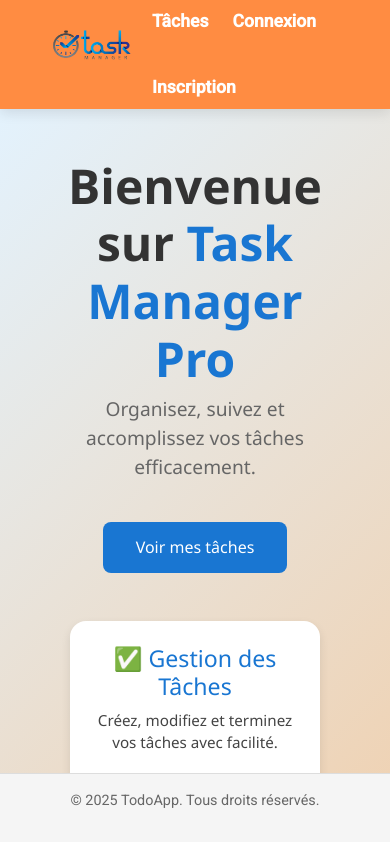
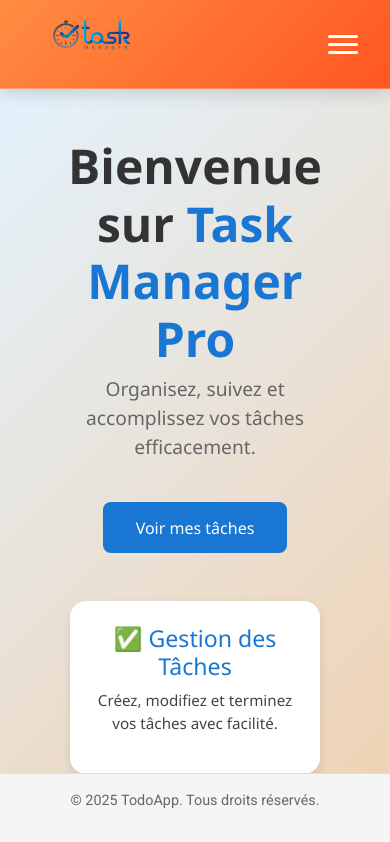
Before and after one commit to CoulibalyD/todo, an Angular app: page / in a window 390 px wide. Shown: the top 842 px of the page. Built offline with nearby package versions, Linux system fonts and the light colour scheme.

Commit message:
voilà...

```diff
--- a/src/app/auth/auth.service.ts
+++ b/src/app/auth/auth.service.ts
@@ -1,40 +1,49 @@
 import { Injectable } from '@angular/core';
 import { HttpClient } from '@angular/common/http';
-import { Observable, tap } from 'rxjs';
-import {environment} from '../../environment/prod';
-import {User} from '../model/user.model';
+import { BehaviorSubject, Observable, tap } from 'rxjs';
+import { environment } from '../../environment/prod';
+import { User } from '../model/user.model';
 
 @Injectable({ providedIn: 'root' })
 export class AuthService {
   private baseUrl = environment.apiUrl + '/auth';
-  //private apiUrl = 'http://localhost:8080/api/auth';
+
+  private authStatusSubject = new BehaviorSubject<boolean>(this.isTokenAvailable());
+  authStatus$ = this.authStatusSubject.asObservable(); // expose l'état observable
 
   constructor(private http: HttpClient) {}
 
+  private isTokenAvailable(): boolean {
+    return !!localStorage.getItem('token');
+  }
+
   login(credentials: any): Observable<any> {
     return this.http.post(`${this.baseUrl}/login`, credentials).pipe(
-      tap((res: any) => localStorage.setItem('token', res.token))
+      tap((res: any) => {
+        localStorage.setItem('token', res.token);
+        this.authStatusSubject.next(true); // notif les abonnés que l'user est connecté
+      })
     );
   }
 
-  register(data: any): Observable<any> {
-    return this.http.post(`${this.baseUrl}/register`, data);
+  logout(): void {
+    localStorage.removeItem('token');
+    this.authStatusSubject.next(false); // notif les abonnés que l'user est déconnecté
   }
 
   getToken(): string | null {
     return localStorage.getItem('token');
   }
 
-  logout(): void {
-    localStorage.removeItem('token');
-  }
-
   isLoggedIn(): boolean {
-    return !!this.getToken();
+    return this.isTokenAvailable();
   }
 
   getCurrentUser(): Observable<User> {
     return this.http.get<User>(`${this.baseUrl}/me`);
   }
 
+  register(data: any): Observable<any> {
+    return this.http.post(`${this.baseUrl}/register`, data);
+  }
 }
--- a/src/app/component/header/header.component.css
+++ b/src/app/component/header/header.component.css
@@ -1,11 +1,12 @@
 .header {
-  background-color: #FF8C42; /* Orange plus vif */
-  color: white;
-  /*padding: 1rem 0;*/
-  box-shadow: 0 4px 12px rgba(0,0,0,0.1);
+  background: linear-gradient(135deg, #FF8C42 0%, #FF5722 100%); /* Vibrant orange gradient */
+  color: #ffffff;
+  box-shadow: 0 4px 16px rgba(0, 0, 0, 0.15);
   position: sticky;
   top: 0;
   z-index: 1000;
+  backdrop-filter: blur(8px);
+  border-bottom: 1px solid rgba(255, 255, 255, 0.2);
 }
 
 .container {
@@ -15,67 +16,175 @@
   display: flex;
   align-items: center;
   justify-content: space-between;
+  flex-wrap: wrap;
 }
 
 .logo img {
-  transition: transform 0.3s ease;
+  height: 80px;
+  width: 120px;
+  transition: transform 0.3s ease, filter 0.3s ease;
 }
 
 .logo img:hover {
-  transform: scale(1.05);
+  transform: scale(1.05) rotate(2deg);
+  filter: brightness(1.1);
 }
 
 .nav {
   display: flex;
-  gap: 1.5rem;
+  gap: 2rem;
+  align-items: center;
+  flex-wrap: wrap;
 }
 
-.nav a {
-  color: white;
+.nav a, .nav .logout-link {
+  color: #ffffff;
   text-decoration: none;
   font-weight: 600;
   font-size: 1.1rem;
-  padding: 0.5rem 0;
+  padding: 0.5rem 1rem;
   position: relative;
   transition: all 0.3s ease;
+  border-radius: 8px;
 }
 
-.nav a:hover {
-  opacity: 0.9;
+.nav a:hover, .nav .logout-link:hover {
+  background: rgba(255, 255, 255, 0.1);
+  transform: translateY(-2px);
 }
 
 .nav a.active {
-  opacity: 1;
+  background: rgba(255, 255, 255, 0.15);
 }
 
 .nav a.active::after {
   content: '';
   position: absolute;
   bottom: 0;
-  left: 0;
-  width: 100%;
-  height: 2px;
-  background-color: white;
+  left: 50%;
+  transform: translateX(-50%);
+  width: 60%;
+  height: 3px;
+  /*background: linear-gradient(to right, #ffffff, #00bcd4);*/
+  border-radius: 2px;
 }
 
 .logout-link {
   cursor: pointer;
+  display: flex;
+  align-items: center;
+  gap: 0.5rem;
 }
 
-.logout-link:hover {
-  color: #f0f0f0;
+.logout-link::before {
+  content: '↳';
+  font-size: 0.9rem;
+  opacity: 0.8;
+  transition: transform 0.3s ease;
 }
 
-/* Animation pour les liens */
-@keyframes fadeIn {
-  from { opacity: 0; transform: translateY(-5px); }
-  to { opacity: 1; transform: translateY(0); }
+.logout-link:hover::before {
+  transform: translateX(4px);
 }
 
-.nav a {
+/* Hamburger menu for mobile */
+@media (max-width: 768px) {
+  .nav {
+    display: none;
+    flex-direction: column;
+    width: 100%;
+    background: rgba(255, 140, 66, 0.95);
+    padding: 1rem;
+    position: absolute;
+    top: 100%;
+    left: 0;
+    border-radius: 0 0 12px 12px;
+    box-shadow: 0 4px 16px rgba(0, 0, 0, 0.15);
+  }
+
+  .nav.active {
+    display: flex;
+    animation: slideDown 0.3s ease forwards;
+  }
+
+  .nav a, .nav .logout-link {
+    padding: 1rem;
+    font-size: 1.2rem;
+  }
+
+  .container {
+    flex-direction: column;
+    align-items: flex-start;
+  }
+
+  /* Hamburger icon */
+  .hamburger {
+    display: flex;
+    flex-direction: column;
+    justify-content: space-around;
+    width: 30px;
+    height: 24px;
+    cursor: pointer;
+    position: absolute;
+    right: 2rem;
+    top: 50%;
+    transform: translateY(-50%);
+  }
+
+  .hamburger span {
+    width: 100%;
+    height: 3px;
+    background: #ffffff;
+    border-radius: 2px;
+    transition: all 0.3s ease;
+  }
+
+  .hamburger.active span:nth-child(1) {
+    transform: rotate(45deg) translate(7px, 7px);
+  }
+
+  .hamburger.active span:nth-child(2) {
+    opacity: 0;
+  }
+
+  .hamburger.active span:nth-child(3) {
+    transform: rotate(-45deg) translate(7px, -7px);
+  }
+}
+
+@media (min-width: 769px) {
+  .hamburger {
+    display: none;
+  }
+}
+
+/* Animations */
+@keyframes slideDown {
+  from {
+    opacity: 0;
+    transform: translateY(-10px);
+  }
+  to {
+    opacity: 1;
+    transform: translateY(0);
+  }
+}
+
+@keyframes fadeIn {
+  from {
+    opacity: 0;
+    transform: translateY(-5px);
+  }
+  to {
+    opacity: 1;
+    transform: translateY(0);
+  }
+}
+
+.nav a, .nav .logout-link {
   animation: fadeIn 0.4s ease forwards;
 }
 
-.nav a:nth-child(1) { animation-delay: 0.1s; }
-.nav a:nth-child(2) { animation-delay: 0.2s; }
-.nav a:nth-child(3) { animation-delay: 0.3s; }
+.nav a:nth-child(1), .nav .logout-link:nth-child(1) { animation-delay: 0.1s; }
+.nav a:nth-child(2), .nav .logout-link:nth-child(2) { animation-delay: 0.2s; }
+.nav a:nth-child(3), .nav .logout-link:nth-child(3) { animation-delay: 0.3s; }
--- a/src/app/component/header/header.component.html
+++ b/src/app/component/header/header.component.html
@@ -2,20 +2,23 @@
   <div class="container">
     <h1 class="logo">
       <a routerLink="/home" routerLinkActive="active">
-         <img ngSrc="assets/img/logo.png" alt="Logo" height="80" width="120">
+        <img ngSrc="assets/img/logo.png" alt="Logo" height="80" width="120">
       </a>
     </h1>
-    <nav class="nav">
-      <a routerLink="/tasks" routerLinkActive="active">Tâches</a>
-
+    <div class="hamburger" (click)="toggleMenu()">
+      <span></span>
+      <span></span>
+      <span></span>
+    </div>
+    <nav class="nav" [ngClass]="{'active': isMenuOpen}">
       <ng-container *ngIf="isAuthenticated; else guestLinks">
-        <a routerLink="/profil" routerLinkActive="active">Profil</a>
+        <a routerLink="/tasks" routerLinkActive="active" (click)="closeMenu()">Tâches</a>
+        <a routerLink="/profil" routerLinkActive="active" (click)="closeMenu()">Profil</a>
         <a (click)="logout()" class="logout-link">Déconnexion</a>
       </ng-container>
-
       <ng-template #guestLinks>
-        <a routerLink="/login" routerLinkActive="active">Connexion</a>
-        <a routerLink="/register" routerLinkActive="active">Inscription</a>
+        <a routerLink="/login" routerLinkActive="active" (click)="closeMenu()">Connexion</a>
+        <a routerLink="/register" routerLinkActive="active" (click)="closeMenu()">Inscription</a>
       </ng-template>
     </nav>
   </div>
--- a/src/app/component/header/header.component.ts
+++ b/src/app/component/header/header.component.ts
@@ -1,29 +1,44 @@
-import { Component, OnInit } from '@angular/core';
+import { Component, OnInit, OnDestroy } from '@angular/core';
 import { RouterModule } from '@angular/router';
-import {NgIf, NgOptimizedImage} from '@angular/common';
+import { NgIf, NgClass, NgOptimizedImage } from '@angular/common';
+import { Subscription } from 'rxjs';
+import {AuthService} from '../../auth/auth.service';
 
 @Component({
   selector: 'app-header',
   standalone: true,
-  imports: [RouterModule, NgIf, NgOptimizedImage],
+  imports: [RouterModule, NgIf, NgOptimizedImage, NgClass],
   templateUrl: './header.component.html',
   styleUrls: ['./header.component.css']
 })
-export class HeaderComponent implements OnInit {
+export class HeaderComponent implements OnInit, OnDestroy {
   isAuthenticated = false;
+  isMenuOpen = false;
+  private authSub!: Subscription;
+
+  constructor(private authService: AuthService) {}
 
   ngOnInit(): void {
-    this.checkAuth();
-  }
-
-  checkAuth(): void {
-    const token = localStorage.getItem('token');
-    this.isAuthenticated = !!token;
+    this.authSub = this.authService.authStatus$.subscribe(status => {
+      this.isAuthenticated = status;
+    });
   }
 
   logout(): void {
-    localStorage.removeItem('token');
-    this.isAuthenticated = false;
+    this.authService.logout();
+    this.isMenuOpen = false;
     window.location.href = '/login';
   }
+
+  toggleMenu(): void {
+    this.isMenuOpen = !this.isMenuOpen;
+  }
+
+  closeMenu(): void {
+    this.isMenuOpen = false;
+  }
+
+  ngOnDestroy(): void {
+    this.authSub?.unsubscribe();
+  }
 }
--- a/src/environment/prod.ts
+++ b/src/environment/prod.ts
@@ -1,5 +1,5 @@
 export const environment = {
   production: true,
-   apiUrl: 'https://todo-back-a49q.onrender.com/api'
-   //apiUrl: 'http://localhost:8080/api',
+   //apiUrl: 'https://todo-back-a49q.onrender.com/api',
+   apiUrl: 'http://localhost:8080/api',
  };
```
